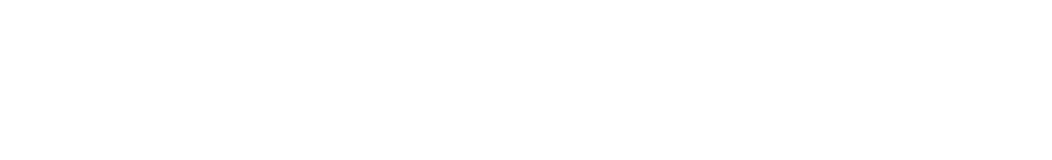
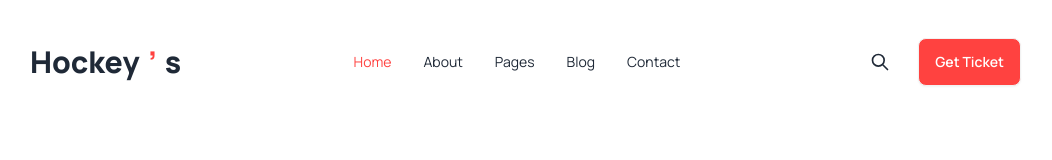
Before and after one commit to SifatSararChistee/hockey-project, a plain HTML site: page index.html in a window 1280 px wide. Shown: the whole page, without its empty margins (123-1175 px from the left). Drawn offline with nearby package versions, Linux system fonts and the light colour scheme.

Commit message:
added navbar

```diff
--- a/index.html
+++ b/index.html
@@ -4,6 +4,7 @@
     <meta charset="UTF-8" />
     <meta name="viewport" content="width=device-width, initial-scale=1.0" />
     <title>Hockey</title>
+
     <!-- *Google font CDN -->
     <link rel="preconnect" href="https://fonts.googleapis.com" />
     <link rel="preconnect" href="https://fonts.gstatic.com" crossorigin />
@@ -11,6 +12,24 @@
       href="https://fonts.googleapis.com/css2?family=Manrope:wght@200..800&display=swap"
       rel="stylesheet"
     />
+    <!-- *DaisyUI CDN -->
+    <link
+      href="https://cdn.jsdelivr.net/npm/daisyui@4.12.10/dist/full.min.css"
+      rel="stylesheet"
+      type="text/css"
+    />
+    <script src="https://cdn.tailwindcss.com"></script>
+    <style>
+      .manrope-font {
+        font-family: "Manrope", sans-serif;
+      }
+      .btn-bg-primary {
+        background: rgb(255, 66, 64);
+      }
+      .orange-color {
+        color: rgb(255, 66, 64);
+      }
+    </style>
     <!-- *tailwind CDN -->
     <script src="https://cdn.tailwindcss.com"></script>
     <script>
@@ -24,21 +43,75 @@
         },
       };
     </script>
-    <!-- *DaisyUI CDN -->
-    <link
-      href="https://cdn.jsdelivr.net/npm/daisyui@4.12.10/dist/full.min.css"
-      rel="stylesheet"
-      type="text/css"
-    />
-    <script src="https://cdn.tailwindcss.com"></script>
-    <style>
-      .manrope-font {
-        font-family: "Manrope", sans-serif;
-      }
-    </style>
   </head>
   <body class="manrope-font">
-    <header></header>
+    <header>
+      <nav>
+        <div class="navbar bg-base-100 max-w-screen-lg mx-auto mt-7">
+          <div class="navbar-start">
+            <div class="dropdown">
+              <div tabindex="0" role="button" class="btn btn-ghost lg:hidden">
+                <svg
+                  xmlns="http://www.w3.org/2000/svg"
+                  class="h-5 w-5"
+                  fill="none"
+                  viewBox="0 0 24 24"
+                  stroke="currentColor"
+                >
+                  <path
+                    stroke-linecap="round"
+                    stroke-linejoin="round"
+                    stroke-width="2"
+                    d="M4 6h16M4 12h8m-8 6h16"
+                  />
+                </svg>
+              </div>
+              <ul
+                tabindex="0"
+                class="menu menu-sm dropdown-content bg-base-100 rounded-box z-[1] mt-3 w-52 p-2 shadow"
+              >
+                <li><a>Home</a></li>
+                <li><a>About</a></li>
+                <li><a>Pages</a></li>
+                <li><a>Blog</a></li>
+                <li><a>Contact</a></li>
+              </ul>
+            </div>
+            <a class="btn btn-ghost text-lg lg:text-3xl font-extrabold"
+              >Hockey<span class="orange-color">’</span>s</a
+            >
+          </div>
+          <div class="navbar-center hidden lg:flex">
+            <ul class="menu menu-horizontal px-1">
+              <li><a class="orange-color">Home</a></li>
+              <li><a>About</a></li>
+              <li><a>Pages</a></li>
+              <li><a>Blog</a></li>
+              <li><a>Contact</a></li>
+            </ul>
+          </div>
+          <div class="navbar-end">
+            <div class="hidden lg:block md:block">
+              <svg
+                xmlns="http://www.w3.org/2000/svg"
+                class="h-5 w-5"
+                fill="none"
+                viewBox="0 0 24 24"
+                stroke="currentColor"
+              >
+                <path
+                  stroke-linecap="round"
+                  stroke-linejoin="round"
+                  stroke-width="2"
+                  d="M21 21l-6-6m2-5a7 7 0 11-14 0 7 7 0 0114 0z"
+                />
+              </svg>
+            </div>
+            <a class="btn ml-7 btn-bg-primary text-white">Get Ticket</a>
+          </div>
+        </div>
+      </nav>
+    </header>
     <main></main>
     <footer></footer>
   </body>
```
